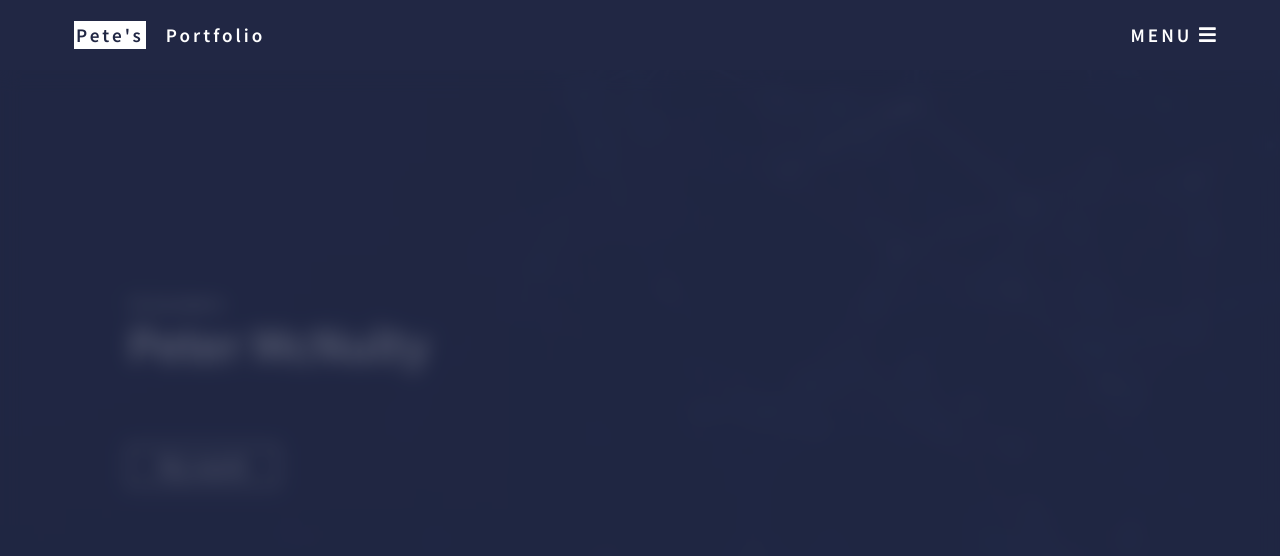
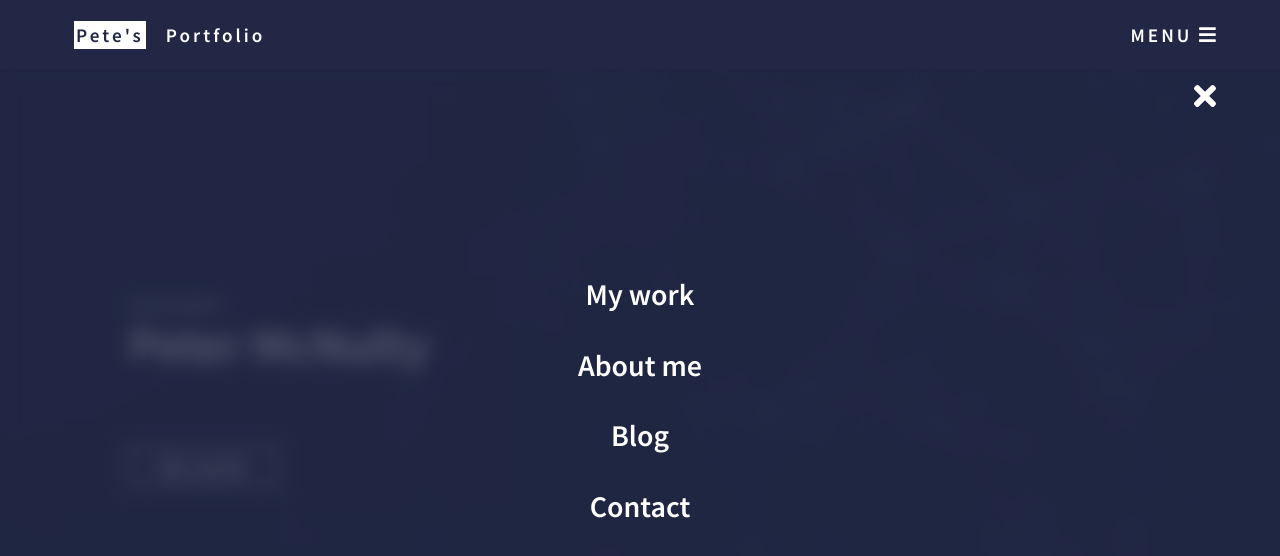
Before and after one commit to Petemc121/portfolio, a React (Create React App) app: page / in a window 1280 px wide. Both pictures are taken after a click on the element "MENU". Shown: the top 556 px of the page. Built offline with nearby package versions, Linux system fonts and the light colour scheme.

Commit message:
updated menu

```diff
--- a/src/components/Menu.tsx
+++ b/src/components/Menu.tsx
@@ -1,4 +1,6 @@
 import React from "react";
+import { FontAwesomeIcon } from "@fortawesome/react-fontawesome";
+import { faTimes } from "@fortawesome/free-solid-svg-icons";
 
 interface menuInput {
   menuActive: boolean;
@@ -6,15 +8,24 @@ interface menuInput {
 }
 
 export default function Menu({ menuActive, setMenuActive }: menuInput) {
+  console.log("menu" + menuActive);
   const deactivateMenu = () => {
     setMenuActive(false);
   };
   return (
-    <div
-      onClick={deactivateMenu}
-      className={menuActive ? "activeMenu menu" : "menu"}
-    >
-      hello
+    <div className={menuActive ? "activeMenu menu" : "menu"}>
+      <FontAwesomeIcon
+        onClick={deactivateMenu}
+        className="exitMenu"
+        icon={faTimes}
+        size="2x"
+      />
+      <div className="menuListContainer">
+        <div className="menuItem">My work</div>
+        <div className="menuItem">About me</div>
+        <div className="menuItem">Blog</div>
+        <div className="menuItem">Contact</div>
+      </div>
     </div>
   );
 }
--- a/src/styles/App.css
+++ b/src/styles/App.css
@@ -201,7 +201,7 @@
 
 @media (max-width: 1200px) {
   .heroImage {
-    height: 600px;
+    height: 800px;
   }
   .heroIntro {
     color: white;
@@ -221,16 +221,7 @@
   }
 }
 
-@media (max-width: 1000px) {
-  .heroImage {
-    height: 600px;
-  }
-}
-
 @media (max-width: 800px) {
-  .heroImage {
-    height: 600px;
-  }
   .heroIntro {
     color: white;
     font-size: 15px;
@@ -333,6 +324,7 @@
   -webkit-backdrop-filter: blur(10px);
           backdrop-filter: blur(10px);
   opacity: 0;
+  display: none;
   color: white;
   -webkit-box-pack: center;
       -ms-flex-pack: center;
@@ -349,5 +341,38 @@
           animation: fadeIn 2s;
   -webkit-animation-fill-mode: forwards;
           animation-fill-mode: forwards;
+  display: -webkit-box !important;
+  display: -ms-flexbox !important;
+  display: flex !important;
+}
+
+.exitMenu {
+  position: absolute;
+  right: 5%;
+  top: 80px;
+  cursor: pointer;
+}
+
+.menuListContainer {
+  display: -webkit-box;
+  display: -ms-flexbox;
+  display: flex;
+  -webkit-box-pack: justify;
+      -ms-flex-pack: justify;
+          justify-content: space-between;
+  -webkit-box-align: center;
+      -ms-flex-align: center;
+          align-items: center;
+  -webkit-box-orient: vertical;
+  -webkit-box-direction: normal;
+      -ms-flex-direction: column;
+          flex-direction: column;
+  height: 250px;
+  font-size: 30px;
+  font-weight: bold;
+}
+
+.menuItem {
+  cursor: pointer;
 }
 /*# sourceMappingURL=App.css.map */
--- a/src/styles/App.scss
+++ b/src/styles/App.scss
@@ -35,7 +35,7 @@
 
 @media (max-width: 1200px) {
   .heroImage {
-    height: 600px;
+    height: 800px;
   }
 
   .heroIntro {
@@ -51,16 +51,9 @@
 }
 
 @media (max-width: 1000px) {
-  .heroImage {
-    height: 600px;
-  }
 }
 
 @media (max-width: 800px) {
-  .heroImage {
-    height: 600px;
-  }
-
   .heroIntro {
     @include fontFormat(15px);
   }
@@ -141,6 +134,7 @@
   background-color: rgba(33, 39, 68, 0.7);
   backdrop-filter: blur(10px);
   opacity: 0;
+  display: none;
   color: white;
   justify-content: center;
   align-items: center;
@@ -150,4 +144,24 @@
 .activeMenu {
   animation: fadeIn 2s;
   animation-fill-mode: forwards;
+  display: flex !important;
 }
+
+.exitMenu {
+  position: absolute;
+  right: 5%;
+  top: 80px;
+  cursor: pointer;
+}
+
+.menuListContainer {
+  @include flexCenter(space-between);
+  flex-direction: column;
+  height: 250px;
+  font-size: 30px;
+  font-weight: bold;
+}
+
+.menuItem {
+  cursor: pointer;
+}
```
Also changed, not shown: 1 other file (tests, documents, lock files or other folders).
